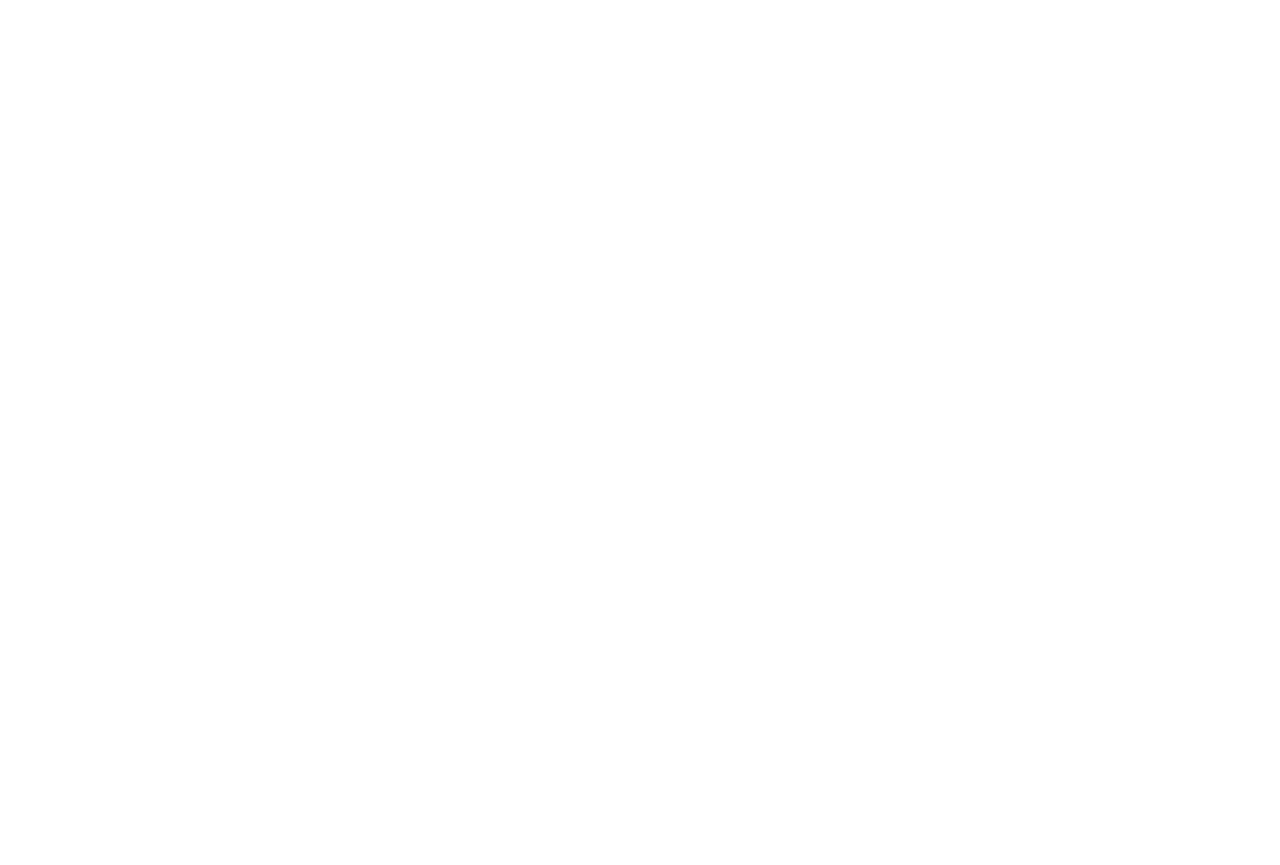
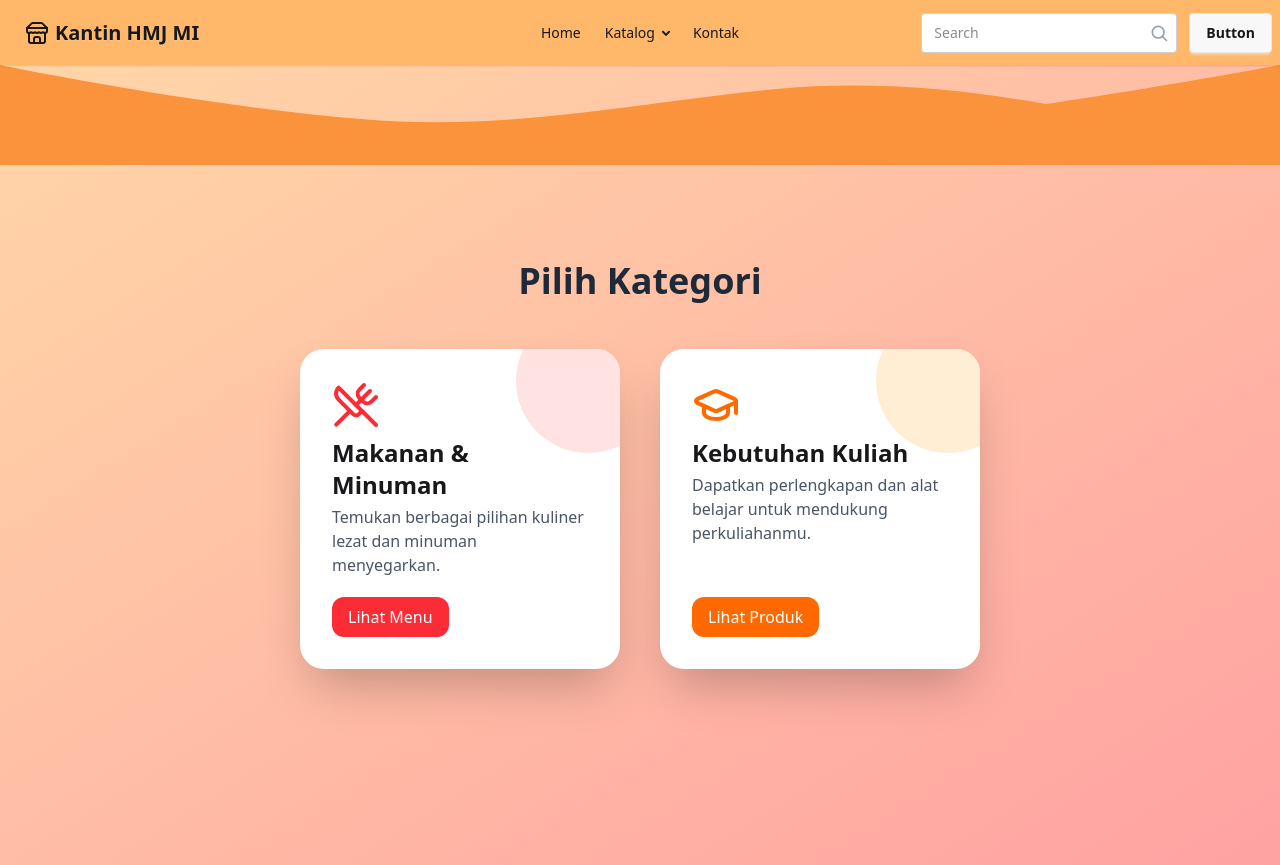
Before and after one commit to Todaywyou/kelompok5, a React (Vite) app: page /katalog in a window 1280 px wide. Before the commit this address had no page. Before the commit the page ends 800 px from the top, so only its background shows below. Built offline with nearby package versions, Linux system fonts and the light colour scheme.

Commit message:
katagori

```diff
--- a/src/App.jsx
+++ b/src/App.jsx
@@ -4,6 +4,7 @@
 import TentangKami from "./pages/TentangKami";
 import HomePage from "./pages/HomePage";
 import Profil from "./components/profil";
+import Katalog from "./pages/Katalog";
 
 export default function App() {
   return (
@@ -11,6 +12,7 @@
       <Route path="/" element={<HomePage />} />
       <Route path="/profil" element={<Profil />} />
       <Route path="/TentangKami" element={<TentangKami />} />
+      <Route path="/katalog" element={<Katalog />} />
     </Routes>
   );
 }
--- a/src/components/NavBar.jsx
+++ b/src/components/NavBar.jsx
@@ -1,5 +1,6 @@
-import { Store } from 'lucide-react';
-import React from 'react'
+import { Store } from "lucide-react";
+import React from "react";
+import { Link } from "react-router-dom";
 
 function NavBar() {
   return (
@@ -28,13 +29,13 @@
               className="menu menu-sm dropdown-content bg-base-100 rounded-box z-50 mt-3 w-52 p-2 shadow"
             >
               <li>
-                <a>HOME</a>
+                <Link to="/">HOME</Link>
               </li>
               <li>
                 <a>Katalog</a>
                 <ul className="p-2">
                   <li>
-                    <a>Makanan & Miuman</a>
+                    <a>Makanan & Minuman</a>
                   </li>
                   <li>
                     <a>Kebutuhan Kuliah</a>
@@ -46,18 +47,21 @@
               </li>
             </ul>
           </div>
-          <a className="btn btn-ghost text-xl">
+          <Link to="/" className="btn btn-ghost text-xl">
             <Store /> Kantin HMJ MI
-          </a>
+          </Link>
         </div>
+
         <div className="navbar-center hidden lg:flex">
           <ul className="menu menu-horizontal px-1">
             <li>
-              <a>Home</a>
+              <Link to="/">Home</Link>
             </li>
             <li>
               <details>
-                <summary>Katalog</summary>
+                <summary>
+                  <Link to="/katalog">Katalog</Link>
+                </summary>
                 <ul className="p-2">
                   <li>
                     <a>Makanan&Minuman</a>
@@ -73,7 +77,7 @@
             </li>
           </ul>
         </div>
-        {/* Group search and button together */}
+
         <div className="navbar-end flex items-center gap-3">
           <div className="relative">
             <input
@@ -94,8 +98,23 @@
                 viewBox="0 0 24 24"
                 stroke="currentColor"
               >
-                <circle cx="11" cy="11" r="7" stroke="currentColor" strokeWidth="2" fill="none" />
-                <line x1="21" y1="21" x2="16.65" y2="16.65" stroke="currentColor" strokeWidth="2" strokeLinecap="round" />
+                <circle
+                  cx="11"
+                  cy="11"
+                  r="7"
+                  stroke="currentColor"
+                  strokeWidth="2"
+                  fill="none"
+                />
+                <line
+                  x1="21"
+                  y1="21"
+                  x2="16.65"
+                  y2="16.65"
+                  stroke="currentColor"
+                  strokeWidth="2"
+                  strokeLinecap="round"
+                />
               </svg>
             </button>
           </div>
@@ -106,4 +125,4 @@
   );
 }
 
-export default NavBar
+export default NavBar;
--- /dev/null
+++ b/src/pages/Katalog.jsx
@@ -0,0 +1,64 @@
+import React from "react";
+import { UtensilsCrossed, GraduationCap } from "lucide-react";
+import NavBar from "../components/NavBar";
+
+export default function Katalog() {
+  return (
+    <>
+      <NavBar /> {/* Tambahkan ini di atas */}
+      <div className="relative min-h-screen bg-gradient-to-br from-orange-200 to-red-300 py-16 px-4 flex flex-col items-center justify-center">
+        {/* Gelombang atas */}
+        <div className="absolute top-0 left-0 w-full overflow-hidden leading-[0] rotate-180">
+          <svg
+            className="relative block w-full h-[100px]"
+            xmlns="http://www.w3.org/2000/svg"
+            preserveAspectRatio="none"
+            viewBox="0 0 1200 120"
+          >
+            <path
+              d="M321.39 56.24C189.91 74.53 0 120 0 120V0h1200v120s-180.91-48.09-338.19-64.81C725.18 39.42 601.66 75.28 474.14 90.88c-130.75 16.1-253.88-15.83-318.15-34.64z"
+              fill="#fb923c"
+            ></path>
+          </svg>
+        </div>
+
+        <h1 className="text-4xl font-bold text-gray-800 mb-12 z-10 text-center">
+          Pilih Kategori
+        </h1>
+
+        <div className="flex flex-wrap justify-center items-center gap-10 z-10">
+          {/* Card 1 */}
+          <div className="bg-white rounded-3xl shadow-2xl p-8 w-80 h-80 flex flex-col items-start justify-between hover:scale-105 transition transform duration-300 relative overflow-hidden">
+            <div className="absolute -top-10 -right-10 bg-red-100 rounded-full w-36 h-36"></div>
+            <UtensilsCrossed className="text-red-500 w-12 h-12 mb-2 z-10" />
+            <h2 className="text-2xl font-semibold mb-1 z-10">
+              Makanan & Minuman
+            </h2>
+            <p className="text-gray-600 mb-4 z-10">
+              Temukan berbagai pilihan kuliner lezat dan minuman menyegarkan.
+            </p>
+            <button className="mt-auto bg-red-500 text-white px-4 py-2 rounded-xl hover:bg-red-600 z-10">
+              Lihat Menu
+            </button>
+          </div>
+
+          {/* Card 2 */}
+          <div className="bg-white rounded-3xl shadow-2xl p-8 w-80 h-80 flex flex-col items-start justify-between hover:scale-105 transition transform duration-300 relative overflow-hidden">
+            <div className="absolute -top-10 -right-10 bg-orange-100 rounded-full w-36 h-36"></div>
+            <GraduationCap className="text-orange-500 w-12 h-12 mb-2 z-10" />
+            <h2 className="text-2xl font-semibold mb-1 z-10">
+              Kebutuhan Kuliah
+            </h2>
+            <p className="text-gray-600 mb-4 z-10">
+              Dapatkan perlengkapan dan alat belajar untuk mendukung
+              perkuliahanmu.
+            </p>
+            <button className="mt-auto bg-orange-500 text-white px-4 py-2 rounded-xl hover:bg-orange-600 z-10">
+              Lihat Produk
+            </button>
+          </div>
+        </div>
+      </div>
+    </>
+  );
+}
--- a/src/pages/TentangKami.jsx
+++ b/src/pages/TentangKami.jsx
@@ -1,8 +1,12 @@
 import React from 'react'
+import NavBar from '../components/NavBar'
 
 function TentangKami() {
   return (
-    <div>TentangKami</div>
+    <div>
+      <NavBar/>
+
+    </div>
   )
 }
 
```
Also changed, not shown: src/pages/makan.jsx (added).
